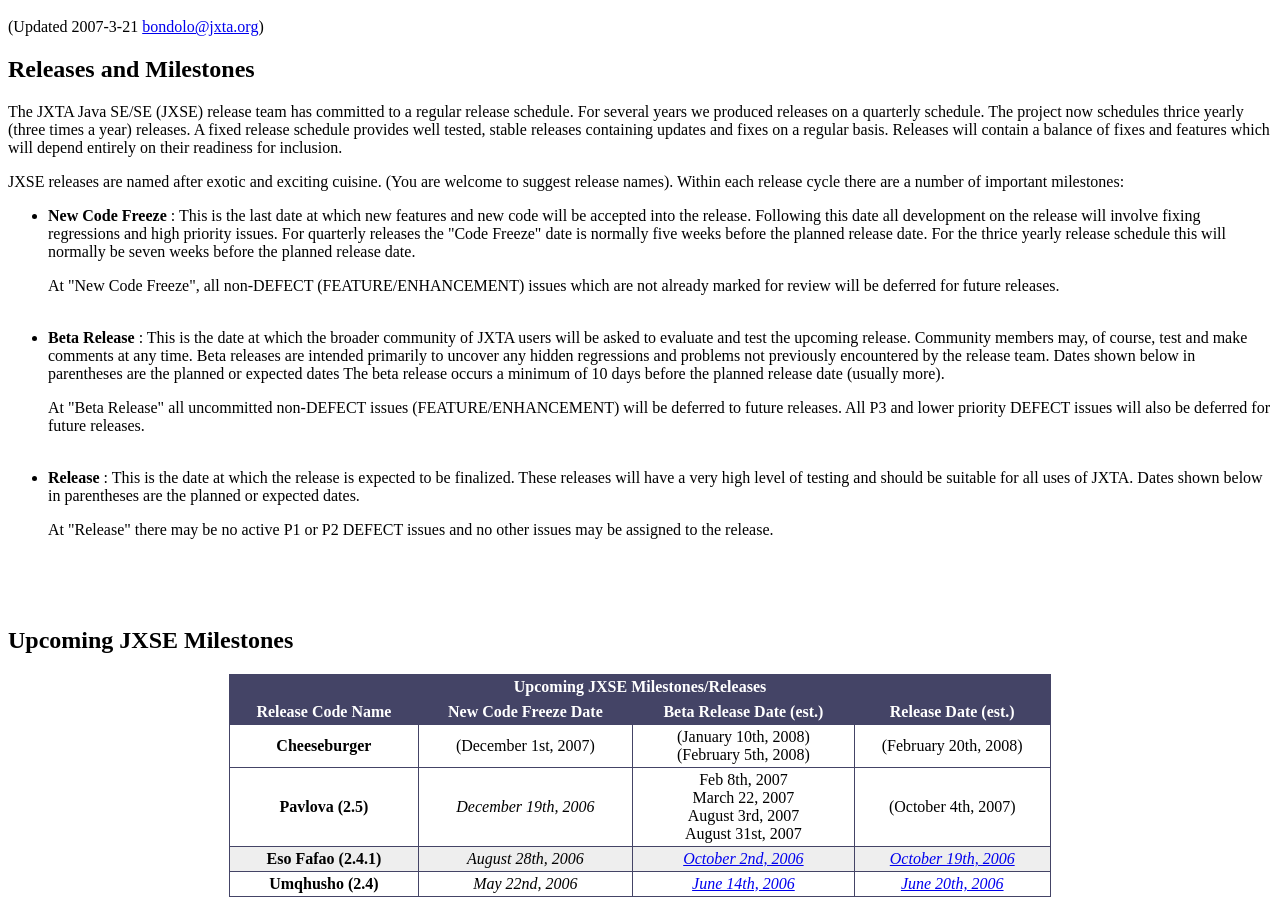
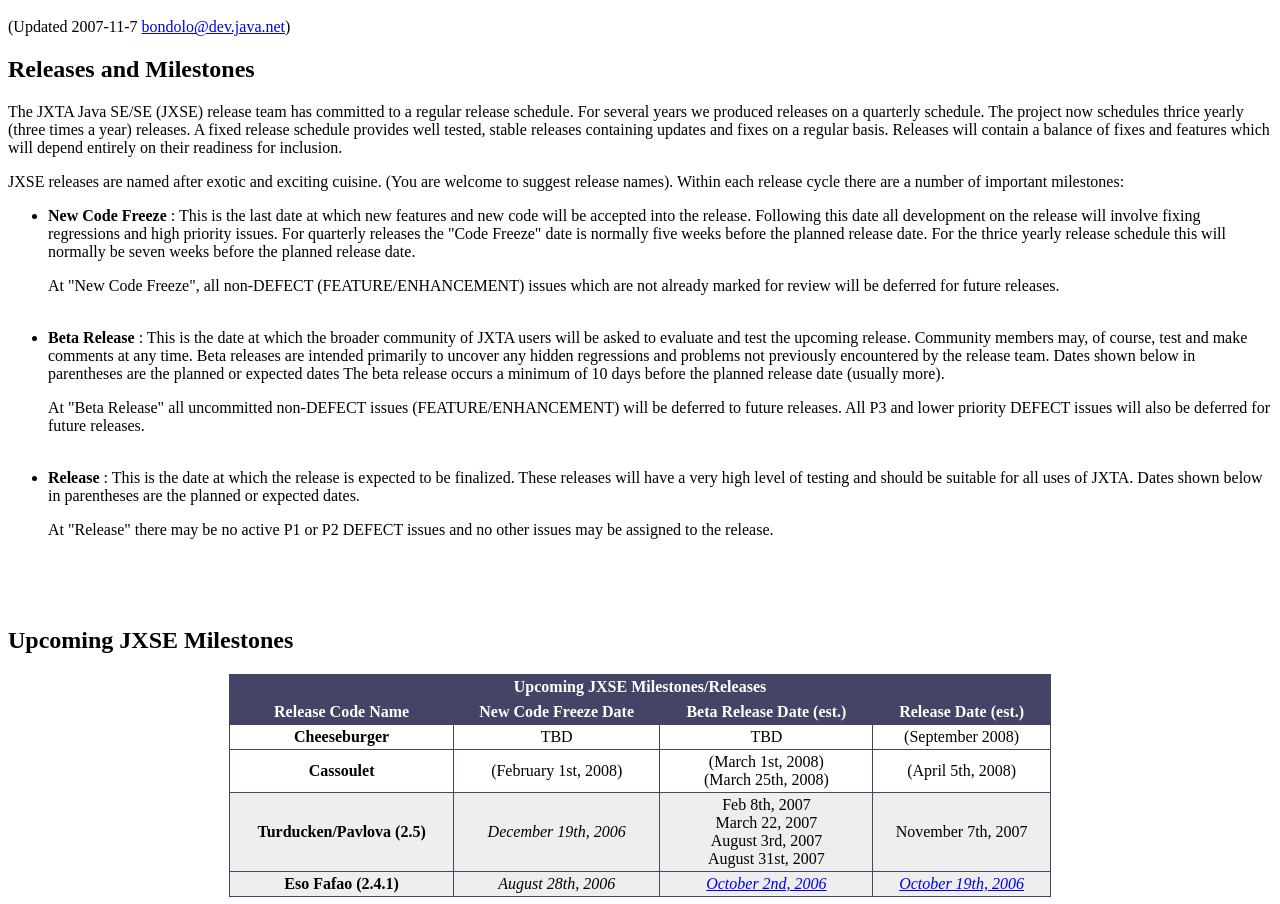
Before and after one commit to chaupal/jxse, a plain HTML site: page www/currentwork.html in a window 1280 px wide. Shown: the part 48-952 px from the top of the page. Drawn offline with Linux system fonts and the light colour scheme.

Commit message:
Additional diagnostics.

```diff
--- a/www/currentwork.html
+++ b/www/currentwork.html
@@ -6,7 +6,7 @@
     </head>
     <body lang="en">
     <h1>JXTA Java SE/EE Roadmap</h1>
-    (Updated 2007-3-21 <a href="mailto:bondolo@jxta.org">bondolo@jxta.org</a>)<br/>
+    (Updated 2007-11-7 <a href="mailto:bondolo@dev.java.net">bondolo@dev.java.net</a>)<br/>
 
     <p/><h2>Releases and Milestones</h2>
 
@@ -92,7 +92,22 @@
                     <p>TBD</p>
                 </td>
                 <td align="center">
-                    <p>(early Nov 2007)</p>
+                    <p>(early Jan 2009)</p>
+                </td>
+            </tr>
+-->
+            <tr bgcolor="#ffffff">
+                <td align="center">
+                    <p><b>Cheeseburger</b></p>
+                </td>
+                <td align="center">
+                    <p>TBD</p>
+                </td>
+                <td align="center">
+                    <p>TBD</p>
+                </td>
+                <td align="center">
+                    <p>(September 2008)</p>
                 </td>
             </tr>
 
@@ -101,34 +116,19 @@
                     <p><b>Cassoulet</b></p>
                 </td>
                 <td align="center">
-                    <p>TBD</p>
+                    <p>(February 1st, 2008)</p>
                 </td>
                 <td align="center">
-                    <p>TBD</p>
+                    <p>(March 1st, 2008) <br/>
+                    (March 25th, 2008)</p>
                 </td>
                 <td align="center">
-                    <p>(early Nov 2007)</p>
+                    <p>(April 5th, 2008)</p>
                 </td>
             </tr>
--->
-            <tr bgcolor="#ffffff">
+            <tr bgcolor="#eeeeee">
                 <td align="center">
-                    <p><b>Cheeseburger</b></p>
-                </td>
-                <td align="center">
-                    <p>(December 1st, 2007)</p>
-                </td>
-                <td align="center">
-                    <p>(January 10th, 2008) <br/>
-                    (February 5th, 2008)</p>
-                </td>
-                <td align="center">
-                    <p>(February 20th, 2008)</p>
-                </td>
-            </tr>
-            <tr bgcolor="#ffffff">
-                <td align="center">
-                    <p><b>Pavlova (2.5)</b></p>
+                    <p><b>Turducken/Pavlova (2.5)</b></p>
                 </td>
                 <td align="center">
                     <p><i>December 19th, 2006</i></p>
@@ -141,7 +141,7 @@
                 </p>
                 </td>
                 <td align="center">
-                    <p>(October 4th, 2007)</p>
+                    <p>November 7th, 2007</p>
                 </td>
             </tr>
             <tr bgcolor="#eeeeee">
@@ -162,6 +162,7 @@
                     <i>October 19th, 2006</i></a></font></p>
                 </td>
             </tr>
+<!--  old stuff
             <tr bgcolor="#ffffff">
                 <td align="center">
                     <p><b>Umqhusho (2.4)</b></p>
@@ -180,7 +181,7 @@
                     <i>June 20th, 2006</i></a></font></p>
                 </td>
             </tr>
-<!--  old stuff
+
             <tr bgcolor="#ffffff">
                 <td align="center">
                     <p><font color="#909090"><b>Bisi Bele Baath (2.3.7)</b></font></p>
@@ -537,6 +538,12 @@
       <td><a
  href="http://www.jxta.org/servlets/ReadMsg?list=announce&msgNo=277">2.4.1 "Eso Fafao"</a></td>
       <td><tt>JXTA_JSE_2_4_1_00</tt></td>
+    </tr>
+    <tr bgcolor="#ffffff">
+      <td>2007-11-07</td>
+      <td><a
+ href="">2.5 "Turducken"</a></td>
+      <td><tt>2.5</tt></td>
     </tr>
   </tbody>
 </table>
```
